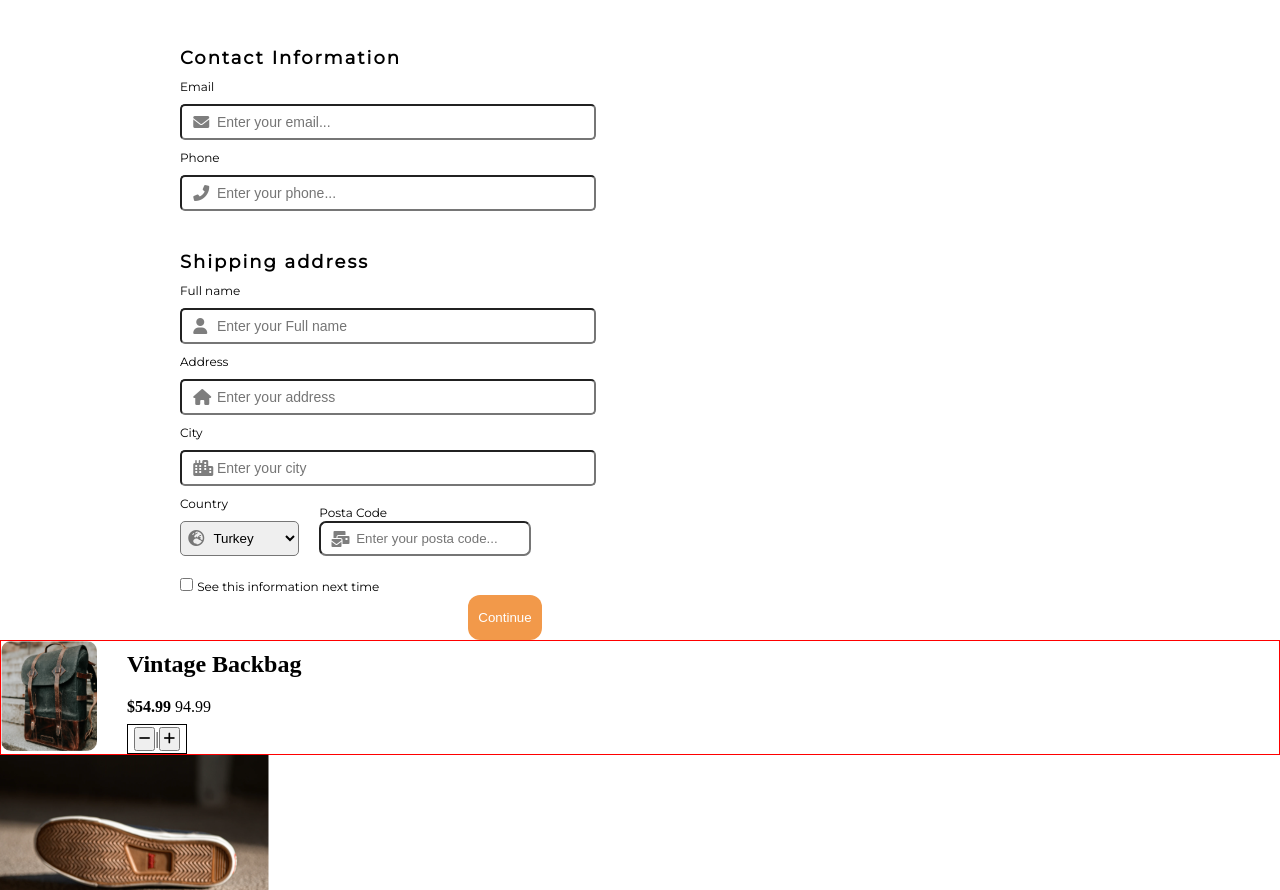
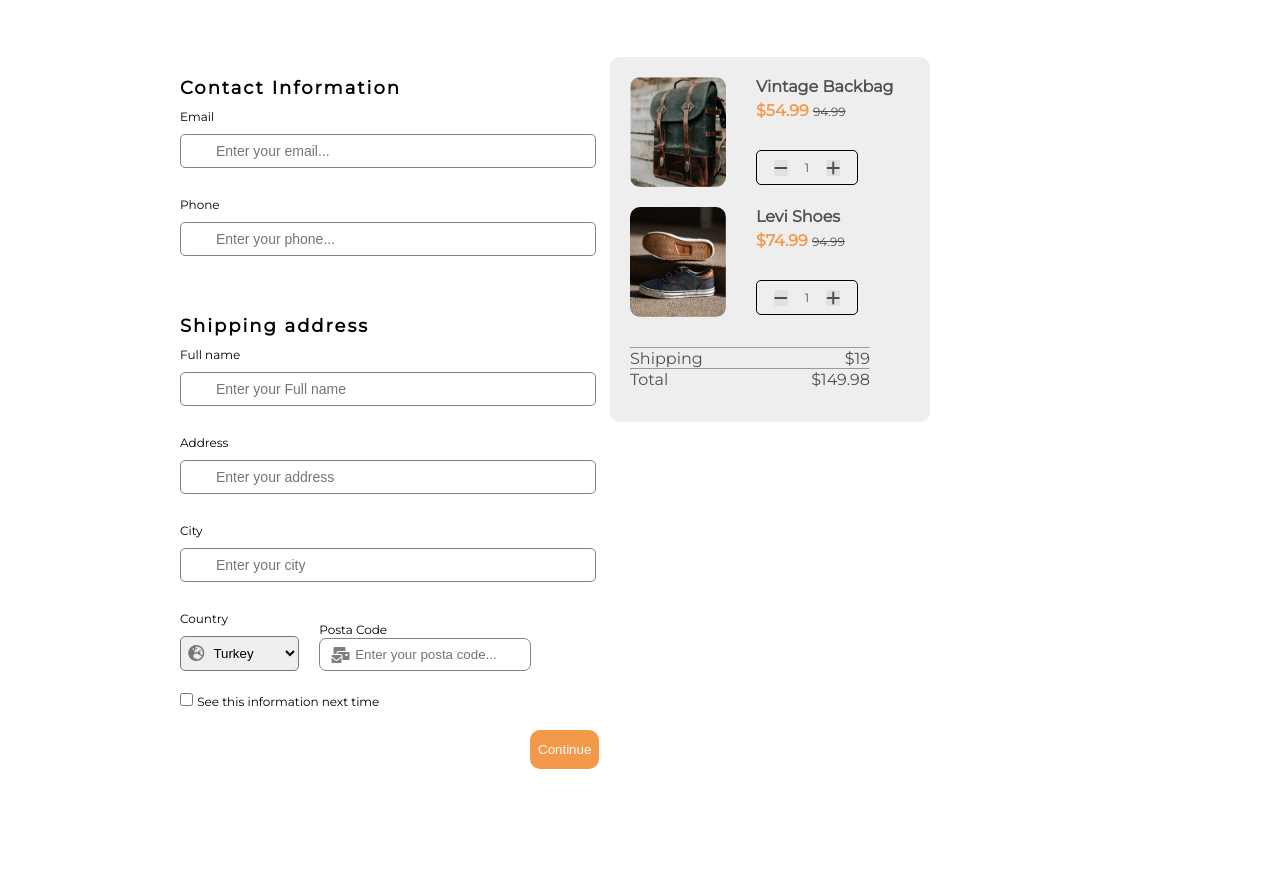
Before and after one commit to Taner105/Checkout, a plain HTML site: page index.html in a window 1280 px wide. Shown: the part 62-952 px from the top of the page. After the commit the page ends 831 px from the top, so only its background shows below. Drawn offline with Linux system fonts and the light colour scheme.

Commit message:
proje devam

```diff
--- a/index.html
+++ b/index.html
@@ -75,64 +75,63 @@
                 <label for="user-see" >See this information next time</label>
 
             </div>
-            <div class="submit">
-                <input type="submit" value="Continue">
-            </div>
-
+            <button id="continue" type="submit">Continue</button>
         </form>
         <div class="image-right">
             <div class="background">
                 <div class="image-upcheapter">
                     <img src="./images/photo1.png" alt="Çanta">
                     <div class="right">
+                        <div class="yukiki">
                             <h2>Vintage Backbag</h2>
                             <p id="mani">
-                            <strong>$54.99</strong>
-                            <span>94.99</span>
+                                <strong style="color: #f2994A; font-size:16px;">$54.99</strong>
+                                <span style="font-size: 12px; text-decoration: line-through;">94.99</span>
                             </p>
-                        <div class="button">
-                            <button>
+                        </div>
+                        <div class="button1">
+                            <!-- <button> -->
                                 <i class="fas fa-minus" aria-hidden="true"></i>
-                            </button>
-                            <p> | </p>
-                            <button>
+                            <!-- </button> -->
+                            <p style="font-size: 12px;"> 1 </p>
+                            <!-- <button> -->
                                 <i class="fas fa-plus" aria-hidden="true"></i>
-                            </button>
+                            <!-- </button> -->
                         </div>
                     </div>
                 </div>
                 <div class="downcheapter">
                     <img src="./images/photo2.png" alt="Ayakkabı">
+                    <div class="right2">
                         <h2>Levi Shoes</h2>
-                    <p>
-                        <strong>$74.99</strong>
-                        <span>94.99</span>
+                        <p id="mani2">
+                            <strong style="color: #f2994A; font-size:16px;">$74.99</strong>
+                            <span style="font-size: 12px; text-decoration: line-through;">94.99</span>
                         </p>
                         <div class="button2">
-                        <button>
+                            <!-- <button> -->
                                 <i class="fas fa-minus" aria-hidden="true"></i>
-                        </button>
-                        <p>|</p>
-                        <button>
+                            <!-- </button> -->
+                            <p style="font-size: 12px;">1</p>
+                            <!-- <button> -->
                                 <i class="fas fa-plus" aria-hidden="true"></i>
-                        </button>
+                            <!-- </button> -->
 
-
+                    </div>
                     </div>
 
                 </div>
-            </div>
                 <div class="total">
-                <div class="hori1">
+                   <hr> <div class="hori1">
                         <p>Shipping</p>
                         <p>$19</p>
                     </div>
-                <div class="hori2">
+                   <hr> <div class="hori2">
                         <p>Total</p>
                         <p>$149.98</p>
                     </div>
                 </div>
-
+            </div>
         </div>
 
     </main>
--- a/style.css
+++ b/style.css
@@ -2,6 +2,10 @@
     margin: 0;
     padding: 0;
     box-sizing: border-box;
+}
+main{
+    display: flex;
+    justify-content: space-around;
 }
 
 .tittle{
@@ -13,12 +17,15 @@
 form{
     margin-left: 180px;
     font-family:'Montserrat', sans-serif ;
-    margin-top: 50px;
+    margin-top: 80px;
 }
 form h1{
     font-family: 'Montserrat', sans-serif;
     font-size: 18px;
     letter-spacing: 2px;
+}
+form input{
+    border: 1px solid #828282;
 }
 label{
     font-size: 12px;
@@ -75,25 +82,25 @@ label{
     position: relative;
     top: 20px;
 }
-.submit{
+/* .submit{
     margin-top: 20px;
-    text-align: center;
+    text-align: left;
     margin-right: 450px;
-}
-.submit input{
+} */
+/* .submit input{
     padding: 15px 10px 15px 10px;
     background-color:#F2994A ;
     border-radius: 12px;
     border: none;
     color: #ffffff;
-}
-.background{
+} */
+
+.image-upcheapter{
     /* border: 1px solid red; */
-}
-.image-upcheapter{
-    border: 1px solid red;
     display: flex;
-    justify-content:flex-start;
+    width: 280px;
+    /* justify-content:flex-start; */
+
 }
 .image-upcheapter img{
     height: 110px;
@@ -102,25 +109,124 @@ label{
 }
 .right{
     margin-left: 30px;
-    margin-top: 10px;
-    /* display: flex;
-    justify-content: space-around; */
 }
-.button{
-    width:60px;
-    height: 30px;
+
+.right h2, .right2 h2{
+    font-size: 16px;
+}
+.button1{
+    width:102px;
+    height: 35px;
     display: flex;
     justify-content: center;
     align-items: center;
     border: 1px solid black;
-    margin-top: 8px;
+    margin-top: 30px;
+    border-radius: 5px;
 
 }
 
 #mani{
+    margin-top: 5px;
+}
+/* .button button i{
+    padding: 3px;
+
+} */
+.button1 i{
+    margin: 17px;
+    background-color:#e0e0e0;
+    border-radius: 2px;
+    /* font-size: 12px; */
+}
+.downcheapter{
+    /* border: 1px solid red; */
+    display: flex;
+    justify-content:flex-start;
+    padding: 0 10px 10px 0;
+}
+.downcheapter img{
+    height: 110px;
+    width: 96px;
+    border-radius: 10px;
     margin-top: 20px;
 }
-.button button i{
-    padding: 3px;
+.button2{
+    width:102px;
+    height: 35px;
+    display: flex;
+    justify-content: center;
+    align-items: center;
+    border: 1px solid black;
+    margin-top: 30px;
+    border-radius: 5px;
+}
+#mani2{
+    margin-top: 5px;
+}
+.button2 i{
+    margin: 17px;
+    background-color:#e0e0e0;
+    border-radius: 2px;
+    font-weight: bold;
+    /* font-size: 12px; */
+}
+.right2{
+    margin-left: 30px;
+    margin-top: 20px;
+}
+.image-right{
+    margin-top: 60px;
+    margin-right: 350px;
+    font-family:'Montserrat', sans-serif ;
+    color: #4E5150;
 
 }
+.background{
+    /* border: 1px solid red; */
+    background-color: #EEEEEE;
+    border-radius: 10px;
+    width: 320px;
+    height: 365px;
+    padding: 20px;
+    padding-right: 60px;
+}
+
+.hori1{
+    border-right-width: thin;
+    display: flex;
+    justify-content: space-between;
+    /* width: 30%; */
+
+
+}
+.hori2{
+    display: flex;
+    justify-content: space-between;
+}
+.total{
+    margin-top: 20px;
+
+}
+#continue{
+    margin-top: 40px;
+    margin-left: 350px;
+    padding: 12px 8px 12px 8px;
+    border-radius: 10px;
+    border: none;
+    background-color: #F2994A;
+    color: #ffffff;
+}
+@media screen and (max-width:540px) {
+    main{
+        display: flex;
+        flex-direction: column-reverse;
+        margin-top: 220px;
+        margin-left: 30px;
+    }
+    .tittle{
+        text-align: center;
+        margin-top: 20px;
+        font-family: 'Montserrat', sans-serif;
+    }
+}
```
Lines whose indentation alone changed are shown as unchanged.
